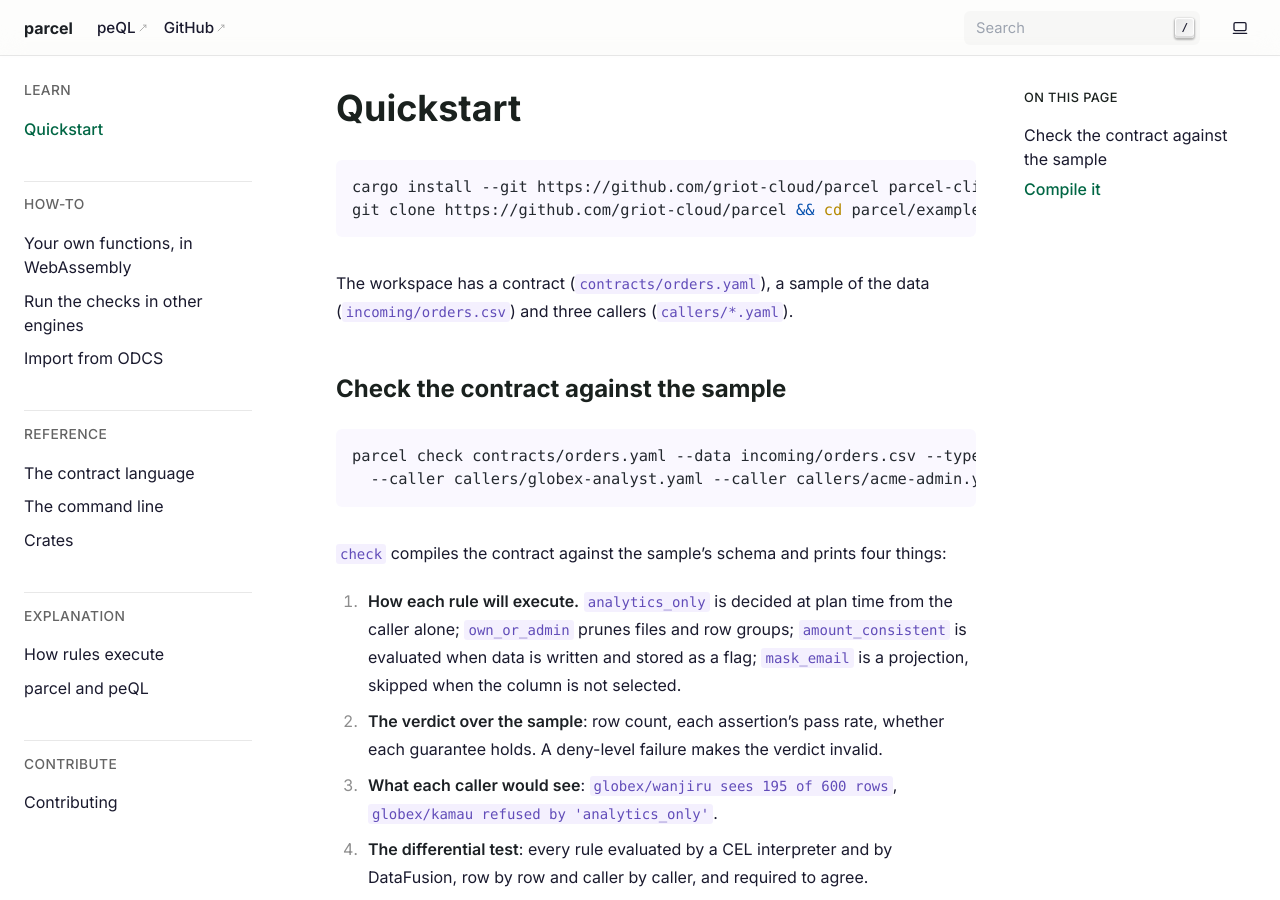
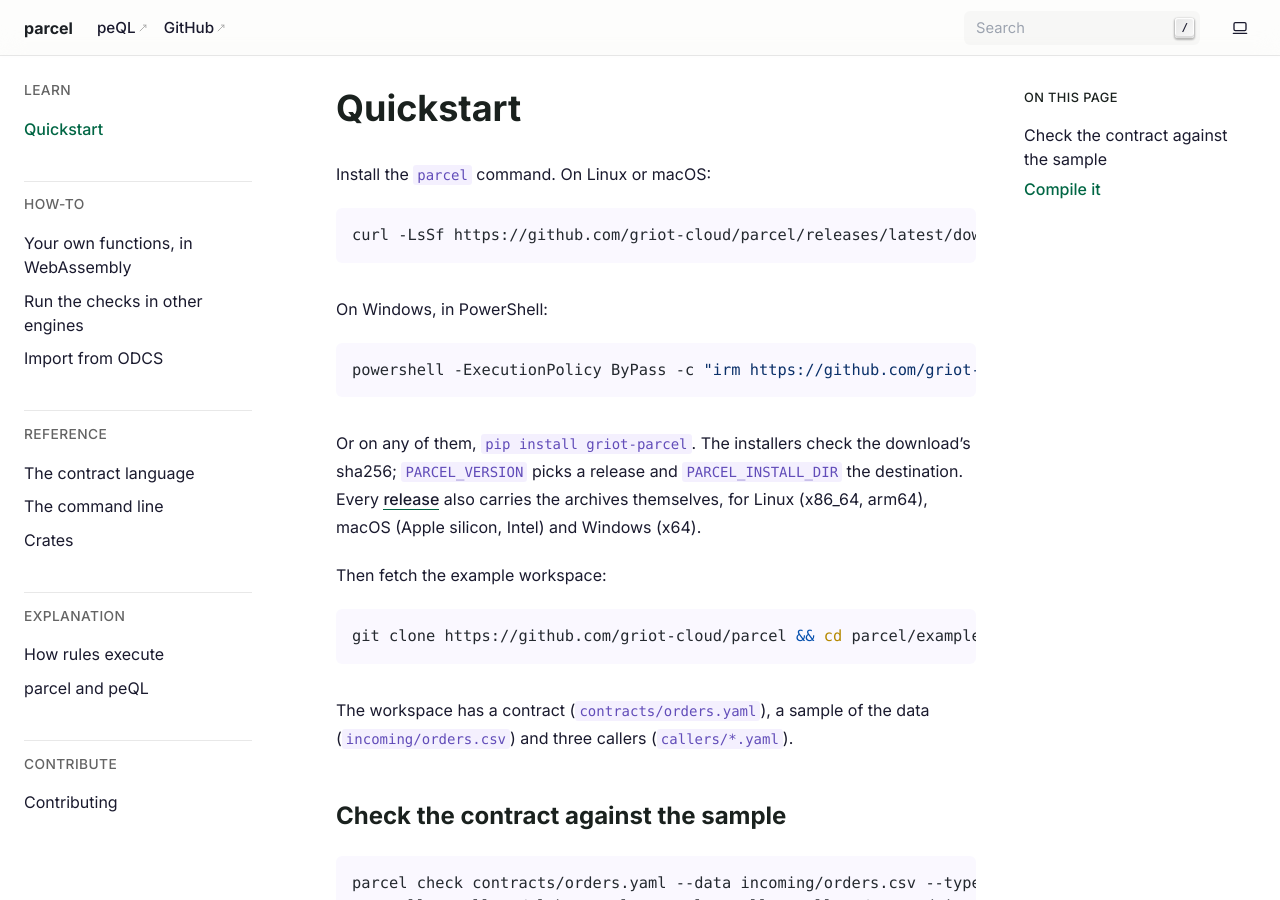
Before and after one commit to griot-cloud/parcel, a Sphinx documentation site: the page built from docs/getting-started.md, in a window 1280 px wide and 900 px high. Built offline with Sphinx 7.4.7, drawn with Linux system fonts in a browser that asks for light colours.

Commit message:
Ship parcel as an installable: binaries, installers and wheels
A version that reaches main untagged is now released by CI, after
griot-cloud/moruna: once the tests pass, the `parcel` binary is built
for Linux (x86_64, arm64), macOS (arm64, x86_64) and Windows (x64) with
the substrait export, run on every platform that can, and packaged with
a sha256; pip wheels (griot-parcel, the binary on PATH) are built for
the same platforms. Then the wheels go to PyPI through Trusted
Publishing (behind the PYPI_PUBLISH repository variable until the
publisher exists), and only after that is v<version> tagged with the
archives, checksums, install.sh and install.ps1 attached. A tag pushed
by hand triggers nothing.

install.sh (Linux, macOS) and install.ps1 (Windows) pick the right
archive, check its sha256 and install it; README, the quickstart and
the contributing guide say how.

Co-Authored-By: Claude Opus 5.5 <noreply@anthropic.com>
Claude-Session: https://claude.ai/code/session_01E83kYb3gECt61dihyPWvsy

````diff
--- a/docs/getting-started.md
+++ b/docs/getting-started.md
@@ -1,7 +1,25 @@
 # Quickstart
 
+Install the `parcel` command. On Linux or macOS:
+
 ```bash
-cargo install --git https://github.com/griot-cloud/parcel parcel-cli
+curl -LsSf https://github.com/griot-cloud/parcel/releases/latest/download/install.sh | sh
+```
+
+On Windows, in PowerShell:
+
+```powershell
+powershell -ExecutionPolicy ByPass -c "irm https://github.com/griot-cloud/parcel/releases/latest/download/install.ps1 | iex"
+```
+
+Or on any of them, `pip install griot-parcel`. The installers check the download's sha256;
+`PARCEL_VERSION` picks a release and `PARCEL_INSTALL_DIR` the destination. Every
+[release](https://github.com/griot-cloud/parcel/releases) also carries the archives
+themselves, for Linux (x86_64, arm64), macOS (Apple silicon, Intel) and Windows (x64).
+
+Then fetch the example workspace:
+
+```bash
 git clone https://github.com/griot-cloud/parcel && cd parcel/examples/quickstart
 ```
 
````
Also changed, not shown: CHANGELOG.md (added, +17 -0 lines), README.md (+20 -3 lines), docs/contributing.md (+9 -0 lines), pyproject.toml (added, +28 -0 lines), 3 other files.
